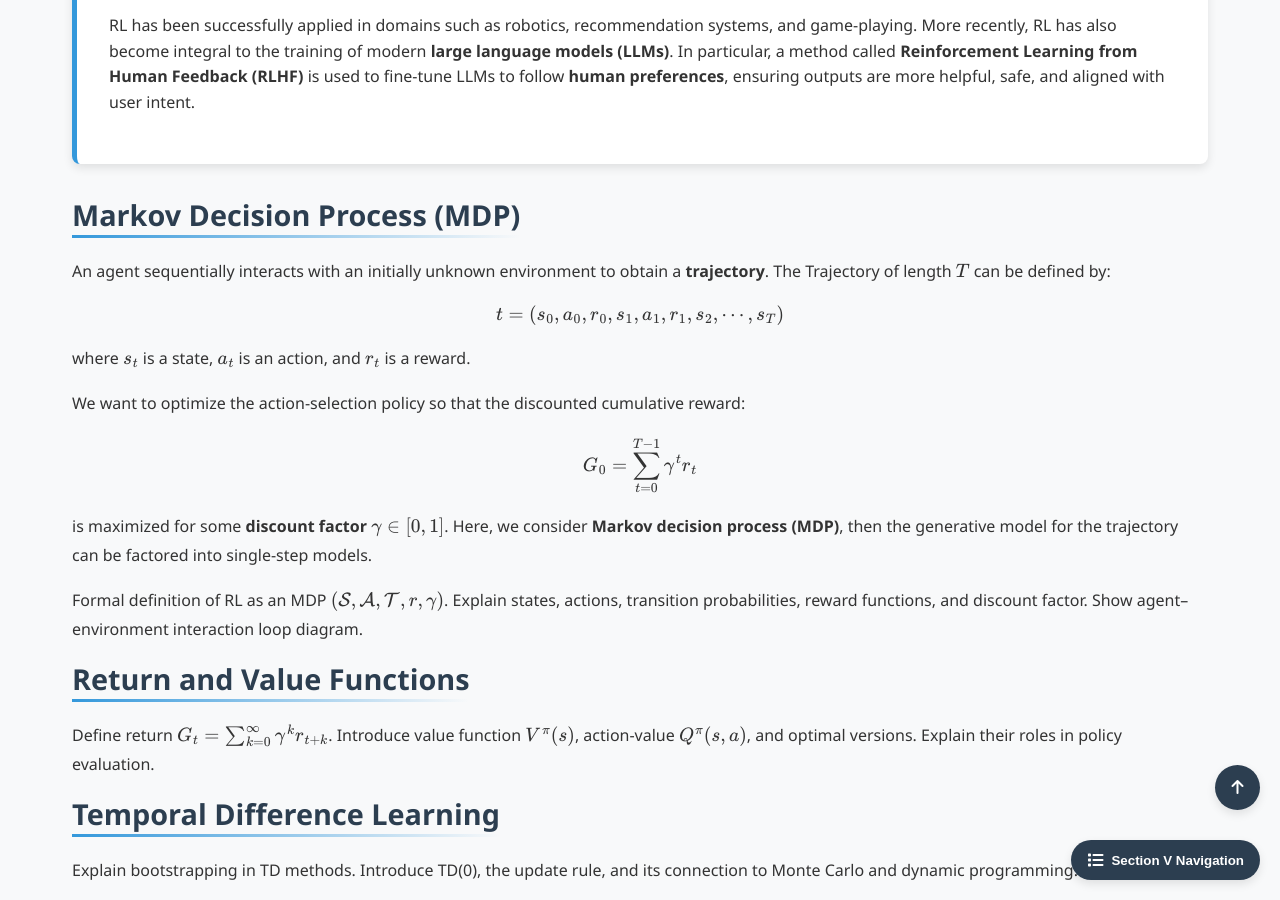
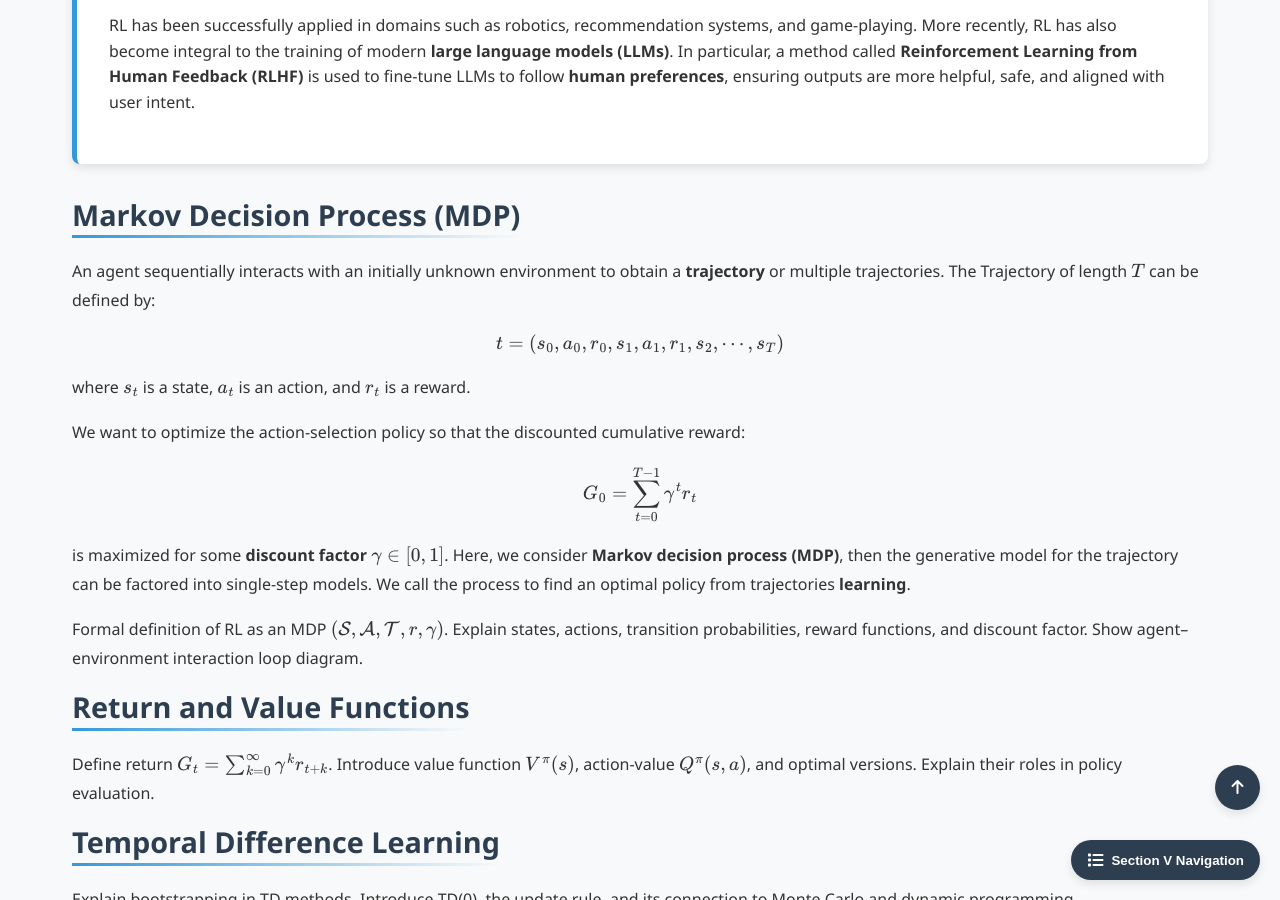
Before and after one commit to Yusukey01/yusukey01.github.io, a Jekyll site: the page built from Mathematics/Machine_learning/reinforcement.html, in a window 1280 px wide and 900 px high, scrolled down 1169 px. Built offline with Jekyll 4.4.1, drawn with Linux system fonts in a browser that asks for light colours.

Commit message:
add RL in section V

```diff
--- a/Mathematics/Machine_learning/reinforcement.html
+++ b/Mathematics/Machine_learning/reinforcement.html
@@ -67,7 +67,8 @@ uses_python: false
             <section id="mdp" class="subsection-content">
             <h2>Markov Decision Process (MDP)</h2>
             <p>
-                An agent sequentially interacts with an initially unknown environment to obtain a <strong>trajectory</strong>.
+                An agent sequentially interacts with an initially unknown environment to obtain a <strong>trajectory</strong> or
+                multiple trajectories.
                 The Trajectory of length \(T\) can be defined by:
                 \[
                 \mathcal{t} = (s_0, a_0, r_0, s_1, a_1, r_1, s_2, \cdots, s_T)
@@ -81,7 +82,7 @@ uses_python: false
                 \]
                 is maximized for some <strong>discount factor</strong> \(\gamma \in [0, 1]\). Here, we consider
                 <strong>Markov decision process (MDP)</strong>, then the generative model for the trajectory can be
-                factored into single-step models.
+                factored into single-step models. We call the process to find an optimal policy from trajectories <strong>learning</strong>.
             </p>
 
                 Formal definition of RL as an MDP \((\mathcal{S}, \mathcal{A}, \mathcal{T}, r, \gamma)\).
```
